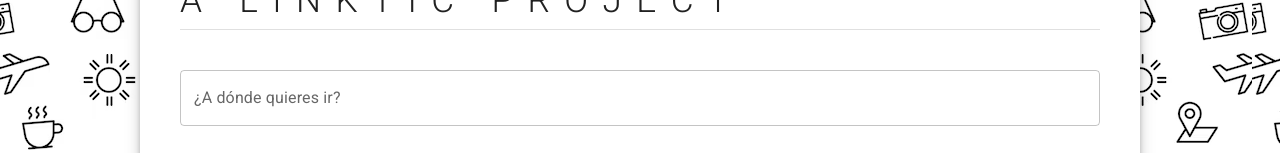
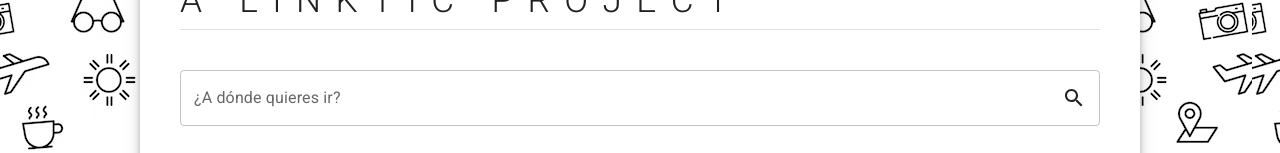
Before and after one commit to JuanC001/LinkticMDFront-End, a React (Vite) app: page / in a window 1280 px wide. Shown: the part 281-434 px from the top of the page. Built offline with nearby package versions, Linux system fonts and the light colour scheme; no server answers.

Commit message:
Cambios en HotelCard + Instalación de FramerMotion + Instalación de MUI Icons + Organización del componentes HotelCard para que funcione como Botón + Se añadió el filtro del Home para los hoteles

```diff
--- a/package.json
+++ b/package.json
@@ -13,7 +13,9 @@
     "@emotion/react": "^11.13.3",
     "@emotion/styled": "^11.13.0",
     "@fontsource/roboto": "^5.1.0",
+    "@mui/icons-material": "^6.1.1",
     "@mui/material": "^6.1.0",
+    "framer-motion": "^11.5.5",
     "react": "^18.3.1",
     "react-dom": "^18.3.1",
     "react-router-dom": "^6.26.2"
--- a/src/Global/Components/HotelCard/HotelCard.jsx
+++ b/src/Global/Components/HotelCard/HotelCard.jsx
@@ -1,8 +1,12 @@
+/* eslint-disable react/prop-types */
 import { Box, Paper, Rating, Typography } from '@mui/material'
 
-export const HotelCard = ({ hotel, isReservation }) => {
+import { motion } from 'framer-motion'
+
+export const HotelCard = ({ hotel, isReservation = false }) => {
     return (
-        <Box component={Paper} borderRadius={5} overflow={'hidden'}>
+        <Paper component={motion.div} initial={{ opacity: 0 }} animate={{ opacity: 1 }} whileHover={{ scale: 1.05, boxShadow: '0px 0px 10px 0px rgba(255,100,0,0.3)' }}
+            sx={{ overflow: 'hidden', borderRadius: '15px', cursor: 'pointer' }}>
             <Box width={'100%'} height={'40vh'}>
                 <Box component={'img'} src={hotel.image} width={'100%'} height={'60%'} sx={{ objectFit: 'cover' }} />
 
@@ -16,6 +20,6 @@ export const HotelCard = ({ hotel, isReservation }) => {
 
                 </Box>
             </Box>
-        </Box>
+        </Paper>
     )
 }
--- a/src/Pages/Home/Home.jsx
+++ b/src/Pages/Home/Home.jsx
@@ -1,6 +1,8 @@
 import { Box, Divider, Grid2, TextField, Typography } from "@mui/material"
 import { useEffect, useState } from "react"
 import { HotelCard } from "../../Global/Components/HotelCard/HotelCard"
+
+import SearchIcon from '@mui/icons-material/Search';
 
 export const Home = () => {
 
@@ -25,24 +27,36 @@ export const Home = () => {
 
     }
 
+    const filterHotels = () => {
+        return hoteles.filter(hotel => hotel.name.toLowerCase().includes(search.toLowerCase()))
+    }
+
     useEffect(() => {
         handleHotels()
     }, [])
 
     return (
         <Box minHeight={'100vh'}>
-            <Typography variant="h1" sx={{fontSize: {xs: '4rem', md: '8rem'}}}> Reservalo! </Typography>
-            <Typography variant="h6" fontWeight={100} fontSize={{xs: '.8rem', md: '2.2rem'}} letterSpacing={{xs: '.6rem', sm: '.9rem'}}> A LINKTIC PROJECT </Typography>
+            <Typography variant="h1" sx={{ fontSize: { xs: '4rem', md: '8rem' } }}> Reservalo! </Typography>
+            <Typography variant="h6" fontWeight={100} fontSize={{ xs: '.8rem', md: '2.2rem' }} letterSpacing={{ xs: '.6rem', sm: '.9rem' }}> A LINKTIC PROJECT </Typography>
             <Divider />
 
             <Box mt={5}>
-                <TextField fullWidth variant="outlined" label="¿A dónde quieres ir?" sx={{ borderRadius: '10px' }} onChange={handleSearch} />
+                <TextField fullWidth variant="outlined" label="¿A dónde quieres ir?"
+                    placeholder="Hotel Estelar La Fontana" sx={{ borderRadius: '10px' }}
+                    onChange={handleSearch}
+                    slotProps={{
+                        input: {
+                            endAdornment: <SearchIcon />
+                        }
+                    }}
+                />
             </Box>
 
             <Grid2 container spacing={5} mt={5}>
                 {
-                    hoteles.map(hotel => (
-                        <Grid2 size={{xs: 12, md: 6}} item key={hotel._id}>
+                    filterHotels().map(hotel => (
+                        <Grid2 size={{ xs: 12, md: 6 }} item key={hotel._id}>
                             <HotelCard hotel={hotel} />
                         </Grid2>
                     ))
```
Also changed, not shown: 1 other file (tests, documents, lock files or other folders).
